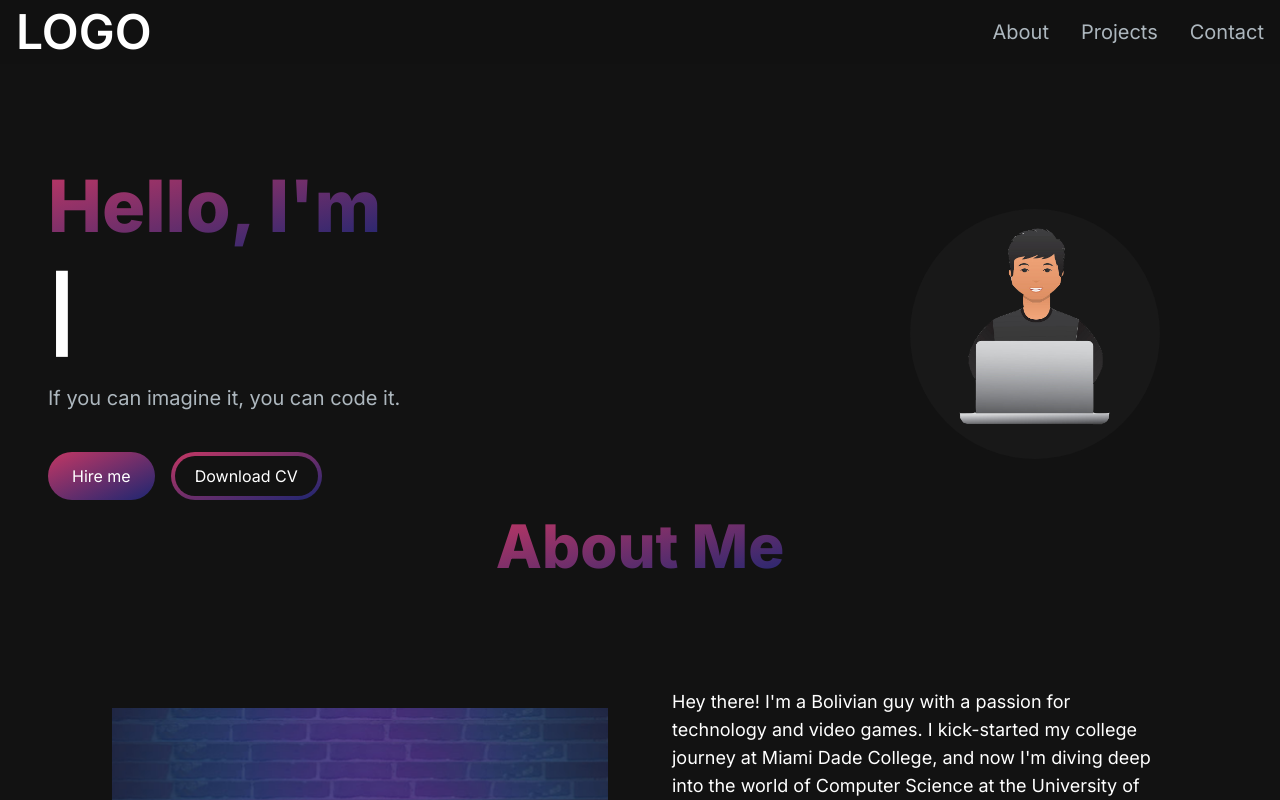
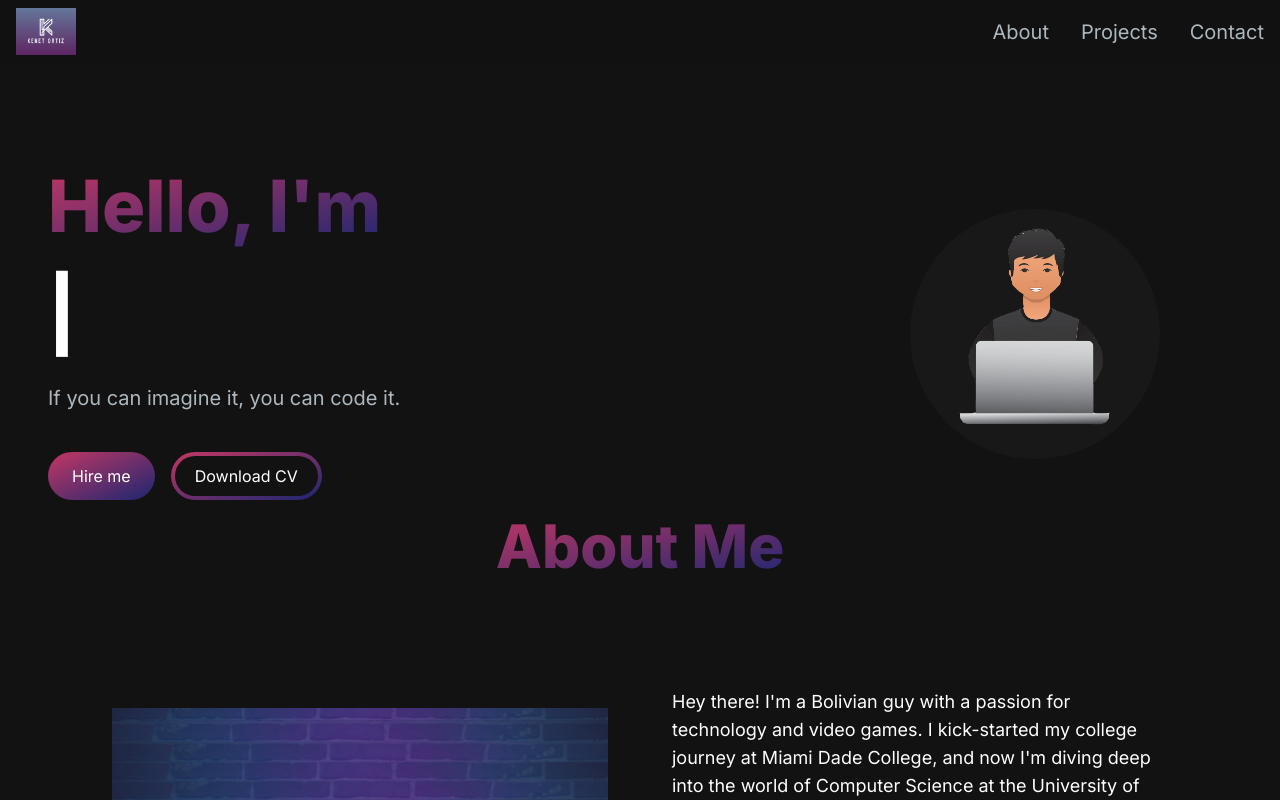
Before and after one commit to KOrtizLedezma/PortfolioWebsite, a Next.js app: page / in a window 1280 px wide. Shown: the top 800 px of the page. Built offline with nearby package versions, Linux system fonts and the light colour scheme.

Commit message:
Logo added

```diff
--- a/app/Components/Footer.jsx
+++ b/app/Components/Footer.jsx
@@ -1,15 +1,18 @@
 import React from 'react'
+import Image from "next/image";
 
 const Footer = () => {
   return (
     <footer className="footer border z-10 border-t-[#33353F] border-l-transparent border-r-transparent text-white">
         <div className="container p-12 flex justify-between">
             <span>
-                LOGO
+            <Image
+                src="/Images/Logo.png"
+                alt=""
+                width={60}
+                height={60}
+                />
             </span>
-            <p className="text-[#33353F]">
-                All rights reserved
-            </p>
         </div>
     </footer>
   );
--- a/app/Components/NavBar.jsx
+++ b/app/Components/NavBar.jsx
@@ -5,6 +5,7 @@ import Link from 'next/link';
 import NavLink from './NavLink';
 import {Bars3Icon, XMarkIcon} from "@heroicons/react/24/solid";
 import MenuOverlay from './MenuOverlay';
+import Image from "next/image";
 
 const navLinks = [
 {
@@ -27,8 +28,14 @@ const NavBar = () => {
   return (
     <nav className="fixed  top-0 left-0 right-0 z-10 bg-[#121212] bg-opacity-90">
         <div className="flex container flex-wrap items-center justify-between mx-auto px-4 py-2">
+            <Image
+                src="/Images/Logo.png"
+                alt=""
+                width={60}
+                height={60}
+                />
             <Link href={"/"} className="text-2xl md:text-5xl text-white font-semibold">
-                LOGO
+
             </Link>
             <div className="mobile-menu block md:hidden">
                {
```
Also changed, not shown: public/Images/Logo.png (added).
